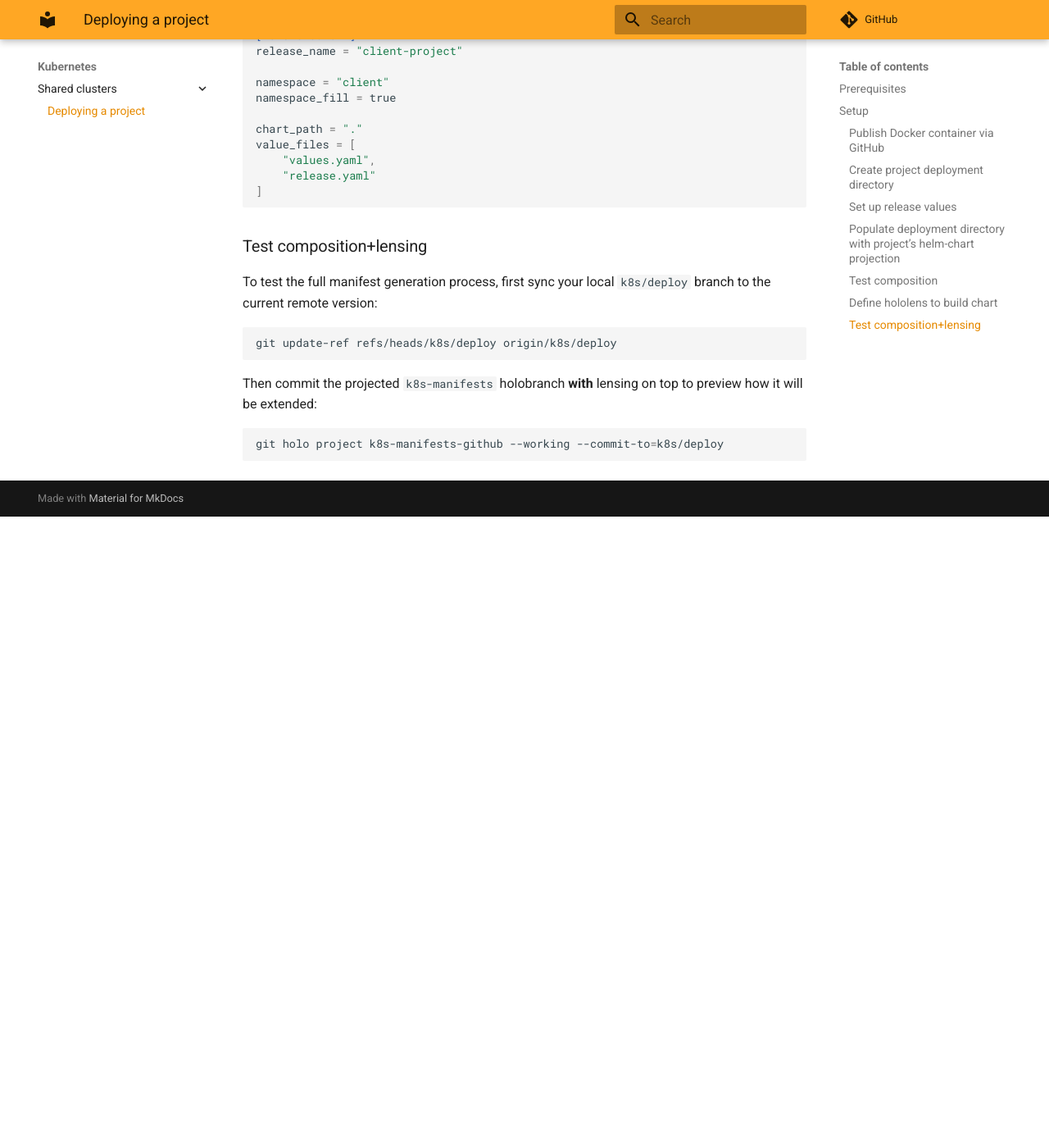
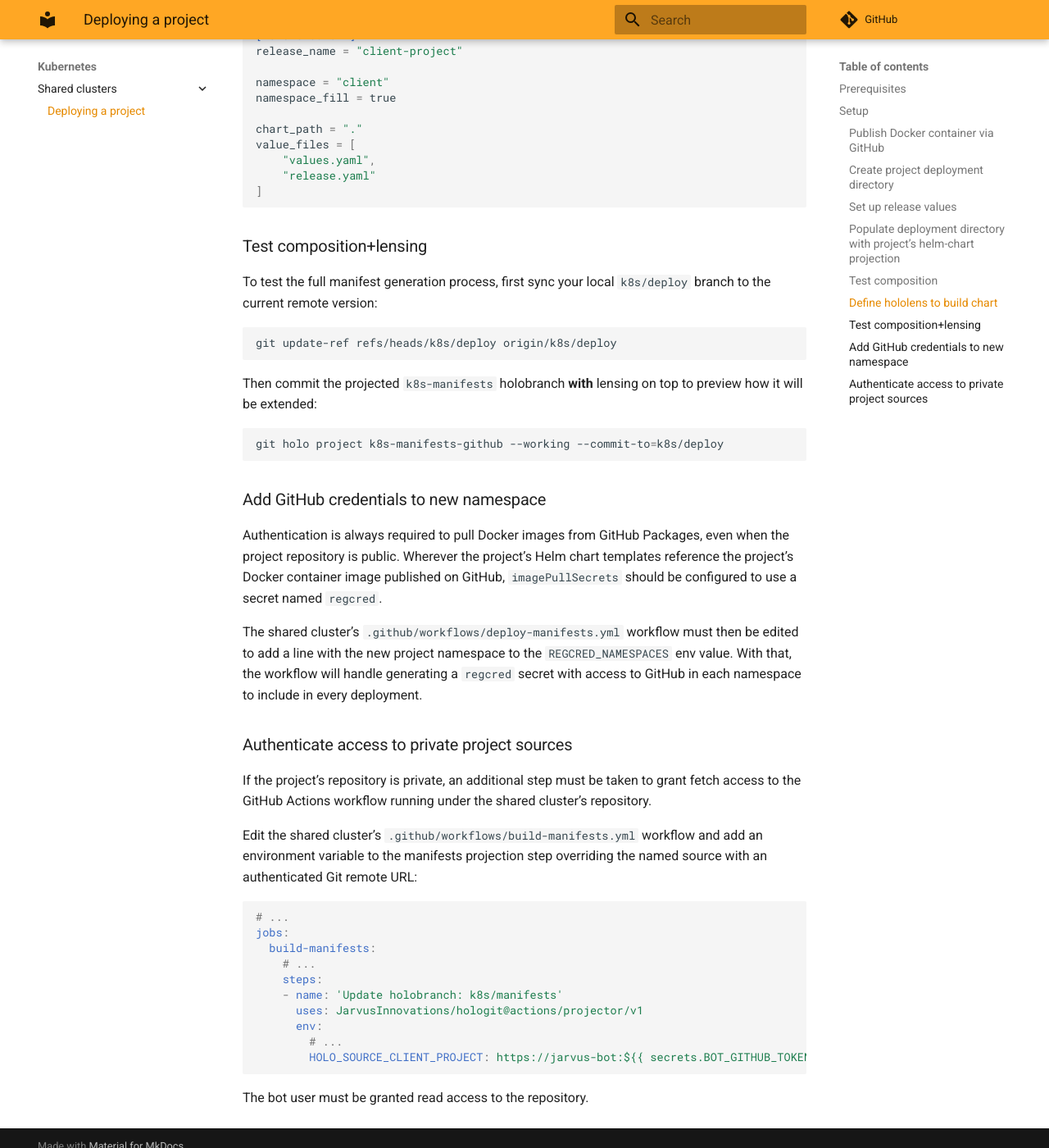
Before and after one commit to JarvusLabs/library, an MkDocs documentation site: the page built from docs/kubernetes/shared-clusters/deploy-project.md, in a window 1280 px wide and 1400 px high, scrolled down 2479 px. Shown: the whole window at 82% size. Built offline with MkDocs 1.6.1 and Material for MkDocs 9.7.7, drawn with Linux system fonts in a browser that asks for light colours; nearby versions of some CDN libraries; comment, search, counter and statistics services are not loaded; before the commit the page ends 3109 px from its top, so only the background shows below that; some of the changed text lies outside the part shown.

Commit message:
docs: add steps to handle authentication

````diff
--- a/docs/kubernetes/shared-clusters/deploy-project.md
+++ b/docs/kubernetes/shared-clusters/deploy-project.md
@@ -125,3 +125,30 @@
 ```bash
 git holo project k8s-manifests-github --working --commit-to=k8s/deploy
 ```
+
+### Add GitHub credentials to new namespace
+
+Authentication is always required to pull Docker images from GitHub Packages, even when the project repository is public. Wherever the project's Helm chart templates reference the project's Docker container image published on GitHub, `imagePullSecrets` should be configured to use a secret named `regcred`.
+
+The shared cluster's `.github/workflows/deploy-manifests.yml` workflow must then be edited to add a line with the new project namespace to the `REGCRED_NAMESPACES` env value. With that, the workflow will handle generating a `regcred` secret with access to GitHub in each namespace to include in every deployment.
+
+### Authenticate access to private project sources
+
+If the project's repository is private, an additional step must be taken to grant fetch access to the GitHub Actions workflow running under the shared cluster's repository.
+
+Edit the shared cluster's `.github/workflows/build-manifests.yml` workflow and add an environment variable to the manifests projection step overriding the named source with an authenticated Git remote URL:
+
+```yaml
+# ...
+jobs:
+  build-manifests:
+    # ...
+    steps:
+    - name: 'Update holobranch: k8s/manifests'
+      uses: JarvusInnovations/hologit@actions/projector/v1
+      env:
+        # ...
+        HOLO_SOURCE_CLIENT_PROJECT: https://jarvus-bot:${{ secrets.BOT_GITHUB_TOKEN }}@github.com/JarvusInnovations/client-project.git
+```
+
+The bot user must be granted read access to the repository.
````
Also changed, not shown: other parts of docs/kubernetes/shared-clusters/deploy-project.md (+1 -1 lines).
